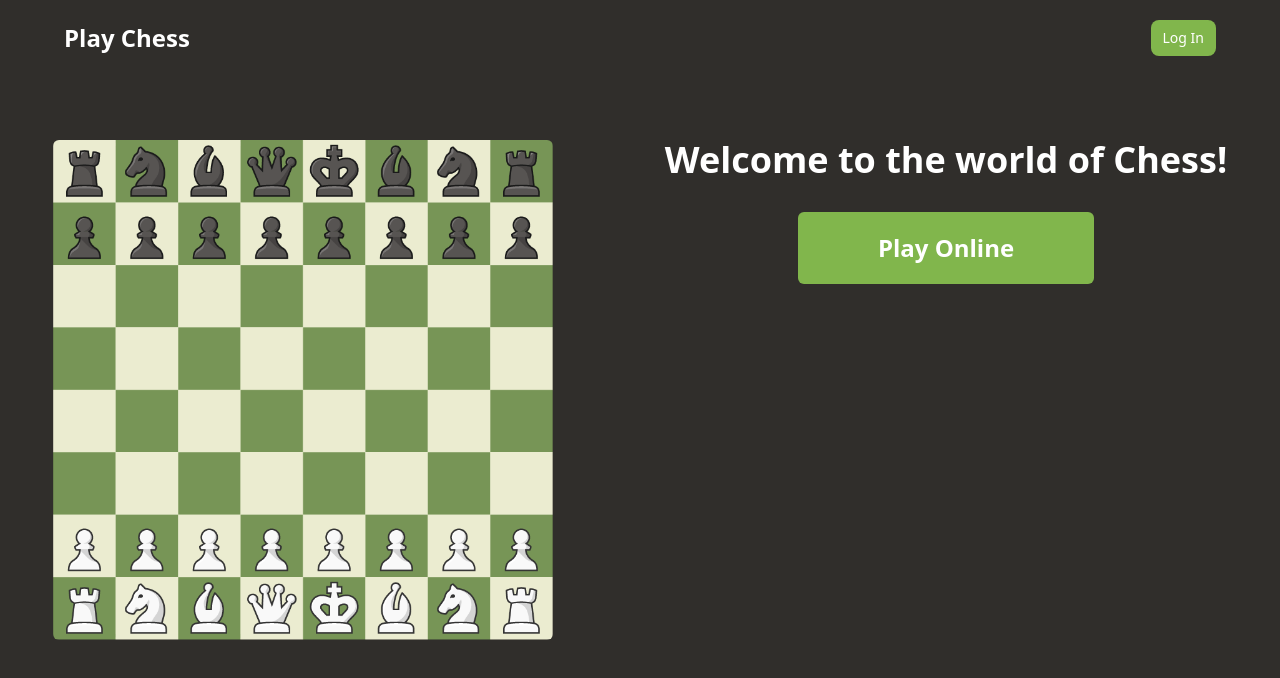
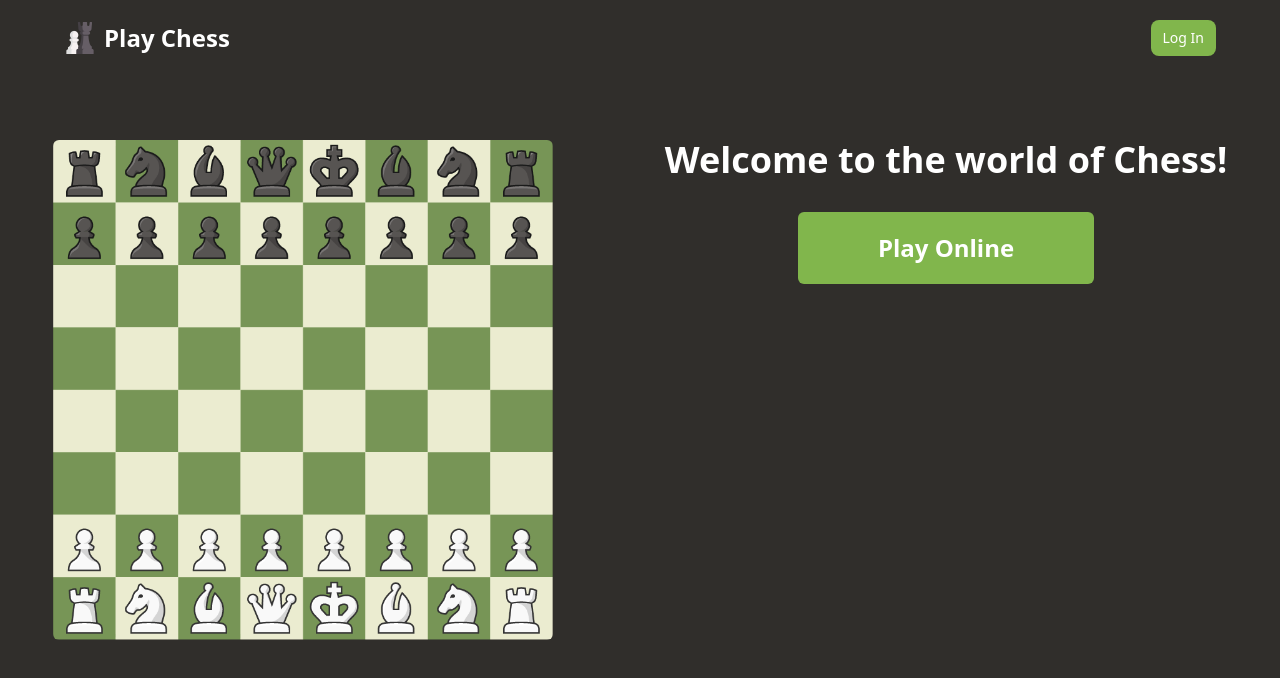
Before and after one commit to amanDhiran/chess, a React (Vite) app in the folder frontend/: page / in a window 1280 px wide. Shown: the top 678 px of the page. Built offline with nearby package versions, Linux system fonts and the light colour scheme; no server answers.

Commit message:
improve logo

```diff
--- a/frontend/src/components/Navbar.jsx
+++ b/frontend/src/components/Navbar.jsx
@@ -23,8 +23,9 @@ function Navbar() {
 
   return (
     <div className='flex justify-between px-5 lg:px-16 py-5 items-center'>
-      <div onClick={() => navigate('/')} className='text-white cursor-pointer font-semibold text-xl md:text-2xl'>
-        Play Chess
+      <div onClick={() => navigate('/')} className='flex items-center gap-2'>
+        <img className='h-8' src="/chess.png" alt="" />
+        <p className='text-white cursor-pointer font-semibold text-xl md:text-2xl'>Play Chess</p>
       </div>
       {loading? null : <div>
         {!user ?
```
Also changed, not shown: frontend/public/chess.png (added).
